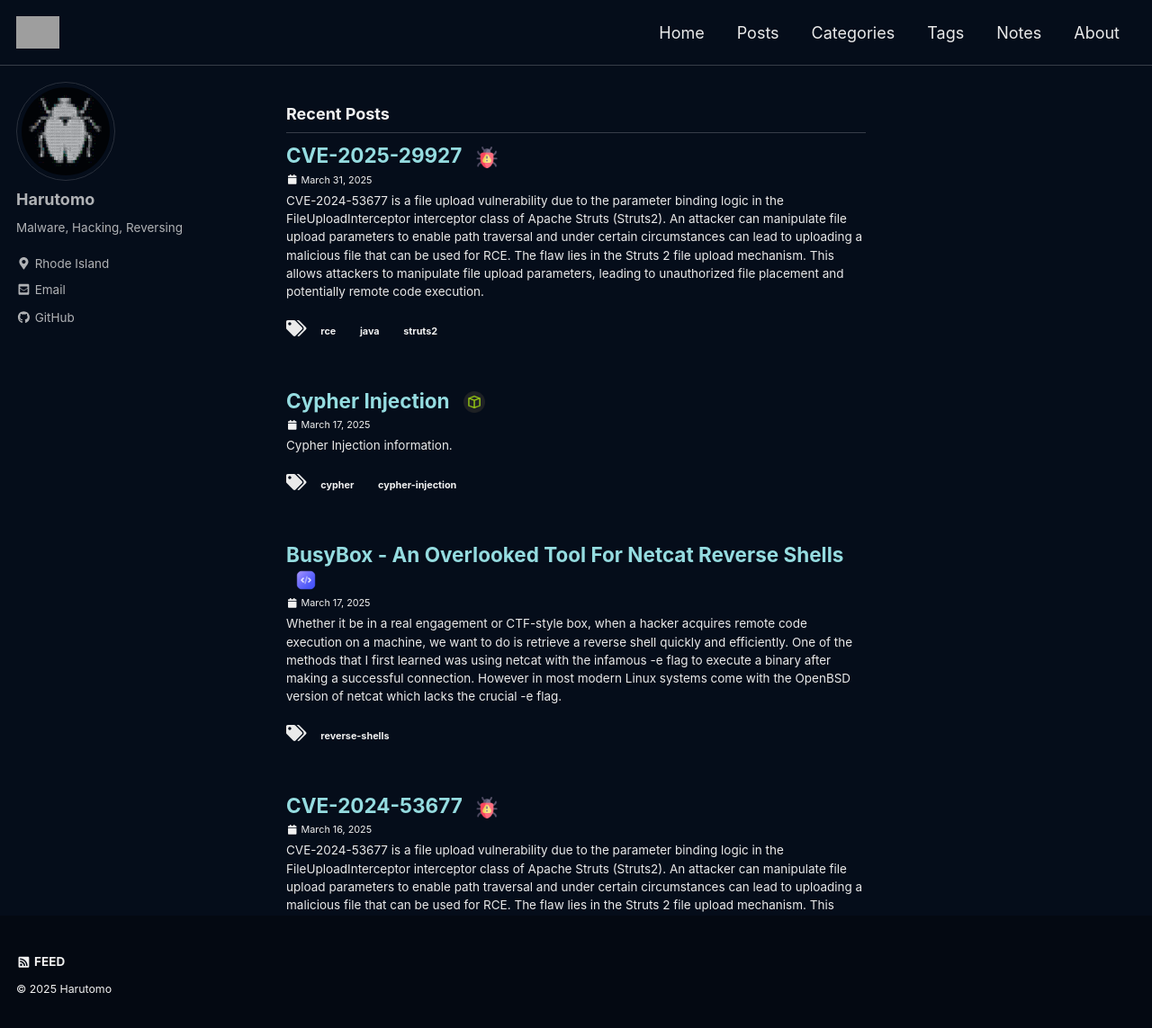
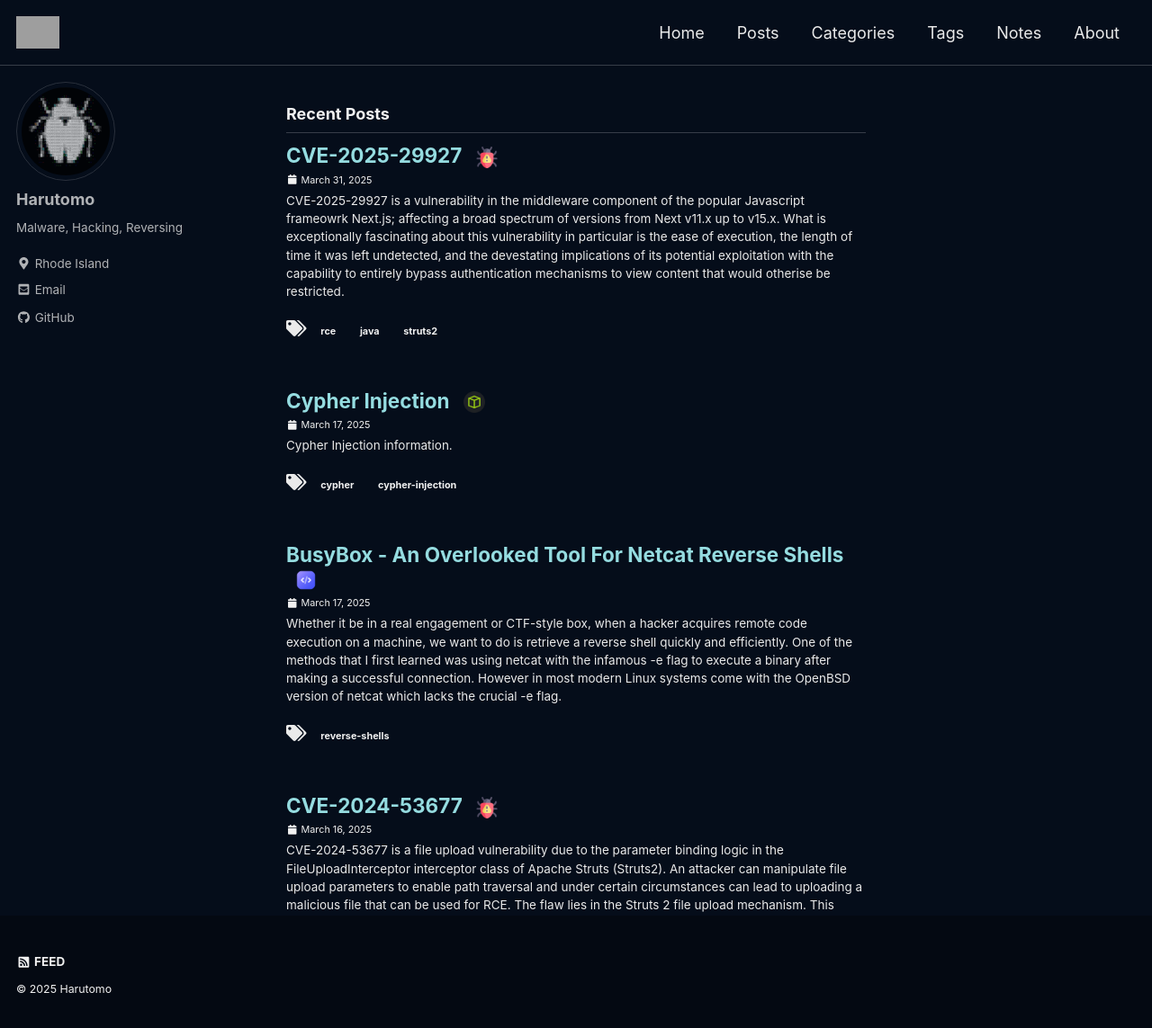
Before and after one commit to harutomo-jp/harutomo-jp.github.io, a Jekyll site: the page built from index.html, in a window 1280 px wide and 1145 px high. Shown: the whole window at 90% size. Built offline with Jekyll 4.4.1, drawn with Linux system fonts in a browser that asks for light colours; cached includes are drawn as plain includes; the list of posts is cut into pages by our own code; grey boxes are pictures that could not be loaded.

Commit message:
initial work on cve-2025-29927

```diff
--- a/_posts/2025-03-31-CVE-2025-29927.md
+++ b/_posts/2025-03-31-CVE-2025-29927.md
@@ -1,7 +1,7 @@
 ---
 layout: single
 title: CVE-2025-29927
-excerpt: "CVE-2024-53677 is a file upload vulnerability due to the parameter binding logic in the `FileUploadInterceptor` interceptor class of Apache Struts (Struts2).  An attacker can manipulate file upload parameters to enable path traversal and under certain circumstances can lead to uploading a malicious file that can be used for RCE.  The flaw lies in the Struts 2 file upload mechanism.  This allows attackers to manipulate file upload parameters, leading to unauthorized file placement and potentially remote code execution."
+excerpt: "CVE-2025-29927 is a vulnerability in the middleware component of the popular Javascript frameowrk Next.js; affecting a broad spectrum of versions from Next v11.x up to v15.x.  What is exceptionally fascinating about this vulnerability in particular is the ease of execution, the length of time it was left undetected, and the devestating implications of its potential exploitation with the capability to entirely bypass authentication mechanisms to view content that would otherise be restricted."
 date: 2025-03-31
 classes: wide
 header:
```
